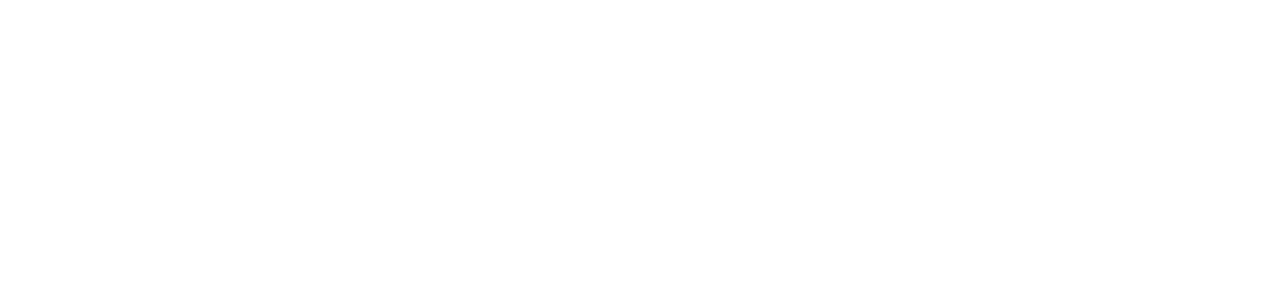
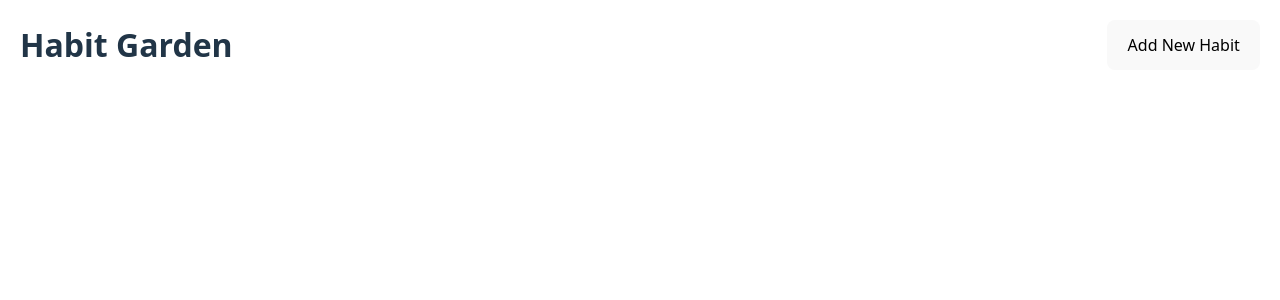
Before and after one commit to MichaelJSwain/habit-garden, a React (Vite) app: page / in a window 1280 px wide. Before the commit this address had no page. Shown: the top 300 px of the page. Built offline with nearby package versions, Linux system fonts and the light colour scheme.

Commit message:
redirect non-existent urls to dashboard

```diff
--- a/src/App.jsx
+++ b/src/App.jsx
@@ -10,6 +10,7 @@ function App() {
         <Routes>
           <Route path="/habits" element={<Dashboard/>} ></Route>
           <Route path="/habits/:id" element={<HabitDetailView/>} ></Route>
+          <Route path="*" element={<Dashboard/>} replace ></Route>
         </Routes>
       </BrowserRouter>
     </>
```
